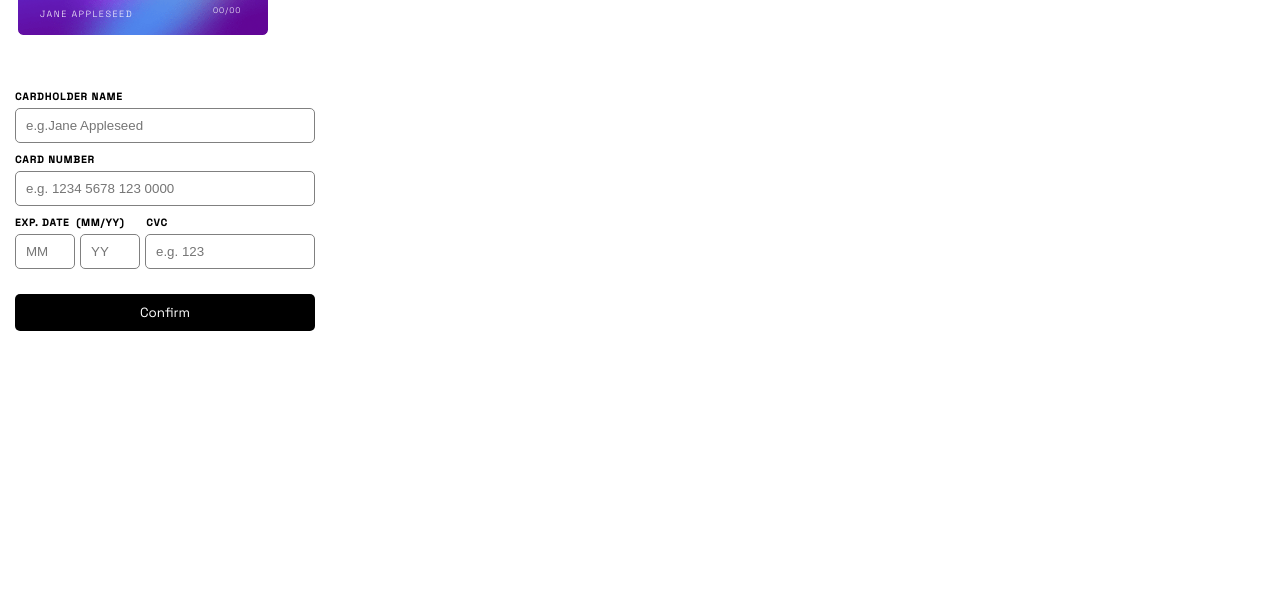
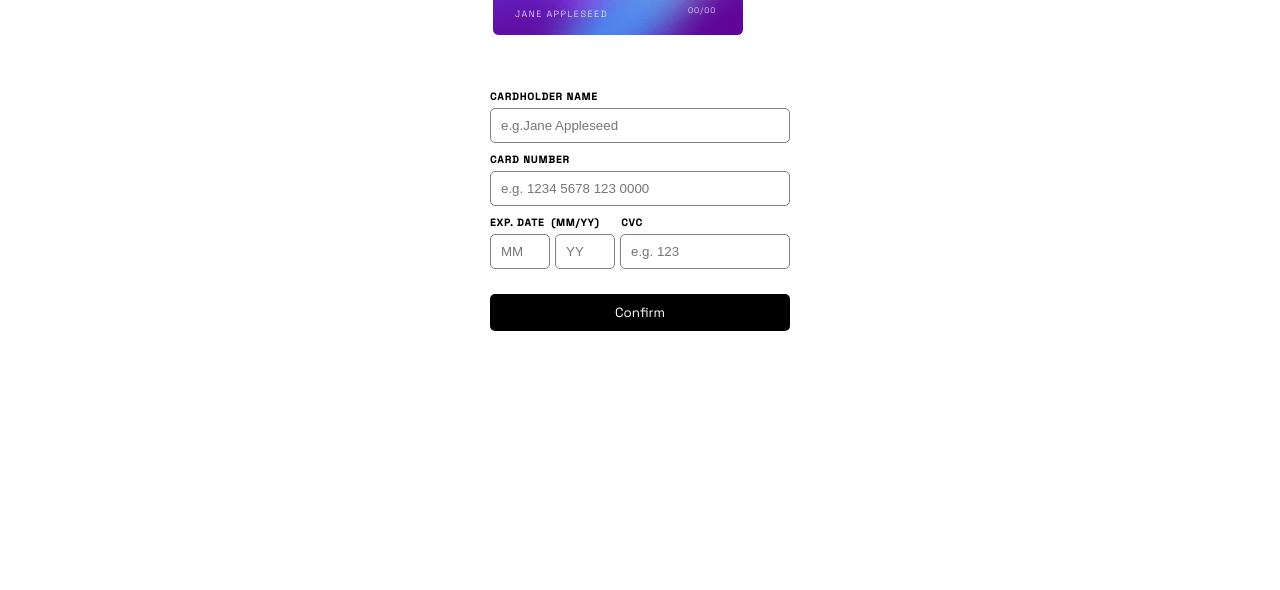
Before and after one commit to arenascode/Interactive-card-details-form, a website with bundled scripts: page index.html in a window 1280 px wide. Shown: the part 210-800 px from the top of the page. Built offline with nearby package versions, Linux system fonts and the light colour scheme.

Commit message:
little adjust in body

```diff
--- a/scss/styles.scss
+++ b/scss/styles.scss
@@ -19,10 +19,10 @@ $letter-spacing-input: 1px;
     --secondary-drakGrayish-Violent: hsl(279, 6%, 55%);
     --secondary-veryDark-Violent: hsl(278, 68%, 11%);
 }
-// style for card Details
-// .container {
-//   width: 375px;
-// }
+.container {
+  display: grid;
+  place-content: center;
+}
 .cardDetails {
   background-image: url("../images/bg-main-mobile.png");
   background-repeat: no-repeat;
```
Also changed, not shown: css/styles.css, 1 other file.
